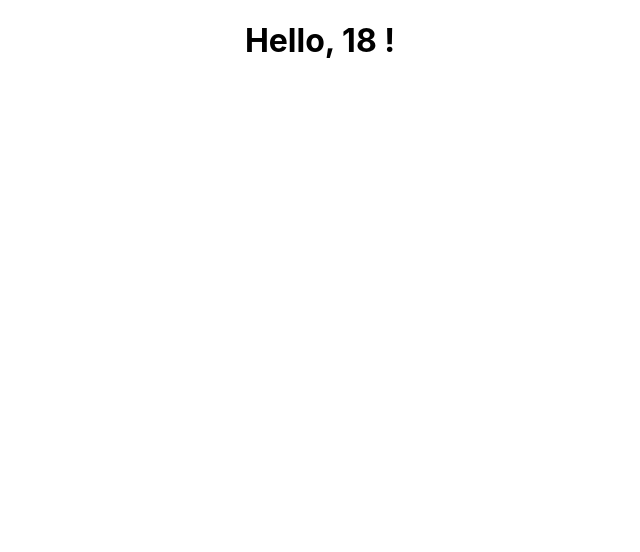
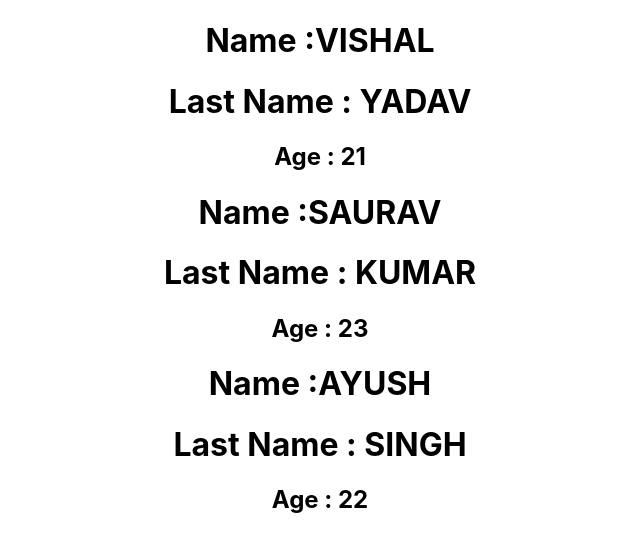
Before and after one commit to sauravkumar1812/Streamflix, a React (Create React App) app: page / in a window 1280 px wide. Shown: the top 552 px of the page, without its empty margins (320-960 px from the left). Built offline with nearby package versions, Linux system fonts and the light colour scheme.

Commit message:
learning commit

```diff
--- a/src/App.js
+++ b/src/App.js
@@ -1,10 +1,10 @@
 import './App.css';
-const Person = () =>{
+const Person = (props) =>{
   return(
     <>
-  <h1>Name : 'SAURAV'</h1>
-  <h1>Last Name : 'Kuamr' </h1>
-  <h2>Age : 22</h2>
+  <h1>Name :{props.name}  </h1>
+  <h1>Last Name : {props.lastname} </h1>
+  <h2>Age : {props.age}</h2>
   </>
   )
 }
@@ -12,7 +12,9 @@ const Person = () =>{
 const App = () => {
   return (
     <div className="App">
-   <h1>Hello, {9+9} !</h1>
+  <Person name= {'VISHAL'}lastname= {'YADAV'} age={21}/>
+  <Person name = {'SAURAV'} lastname={'KUMAR' } age = {23}/>
+  <Person name = {'AYUSH'} lastname ={'SINGH'} age={22}/>
     </div>
   );
 }
```
